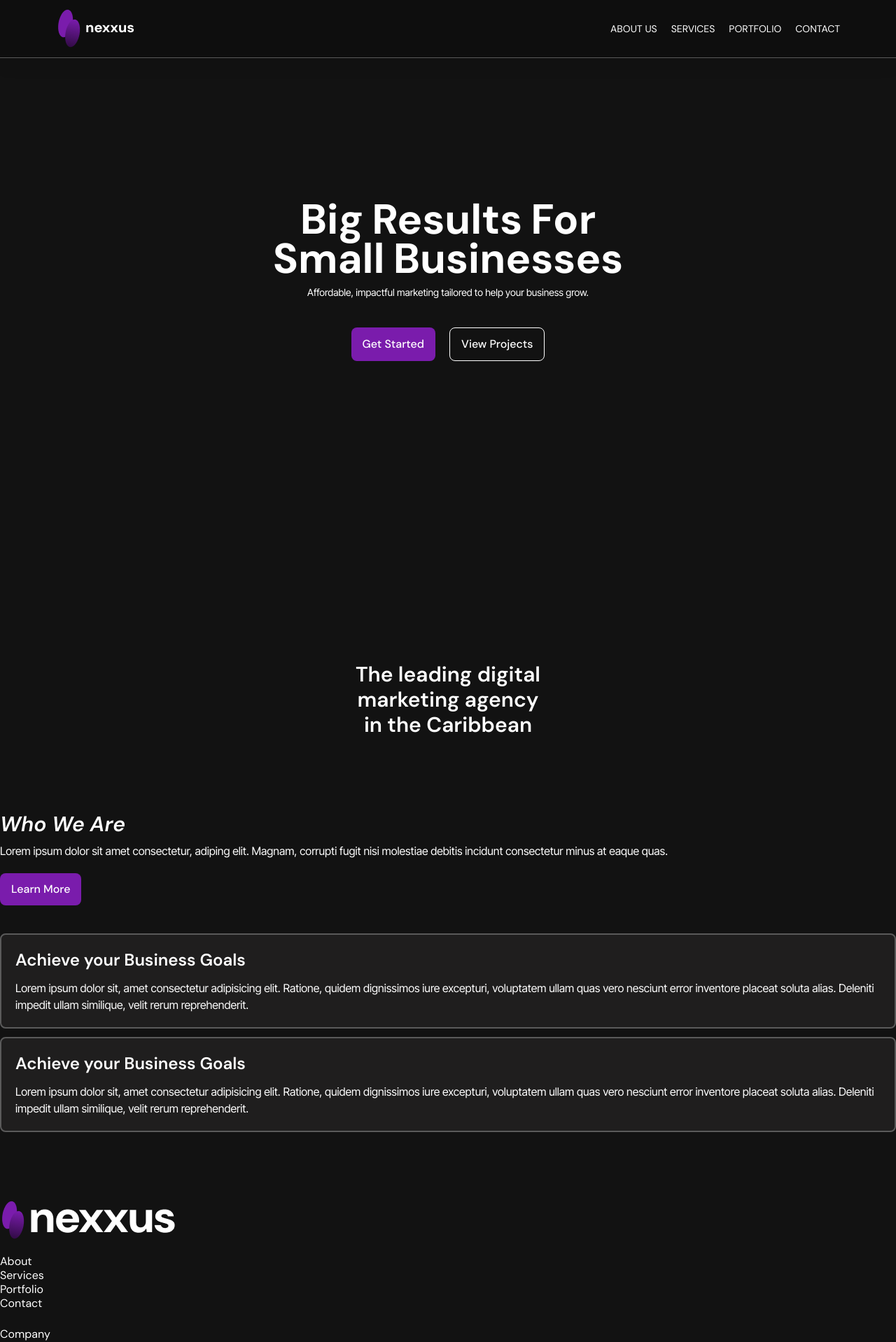
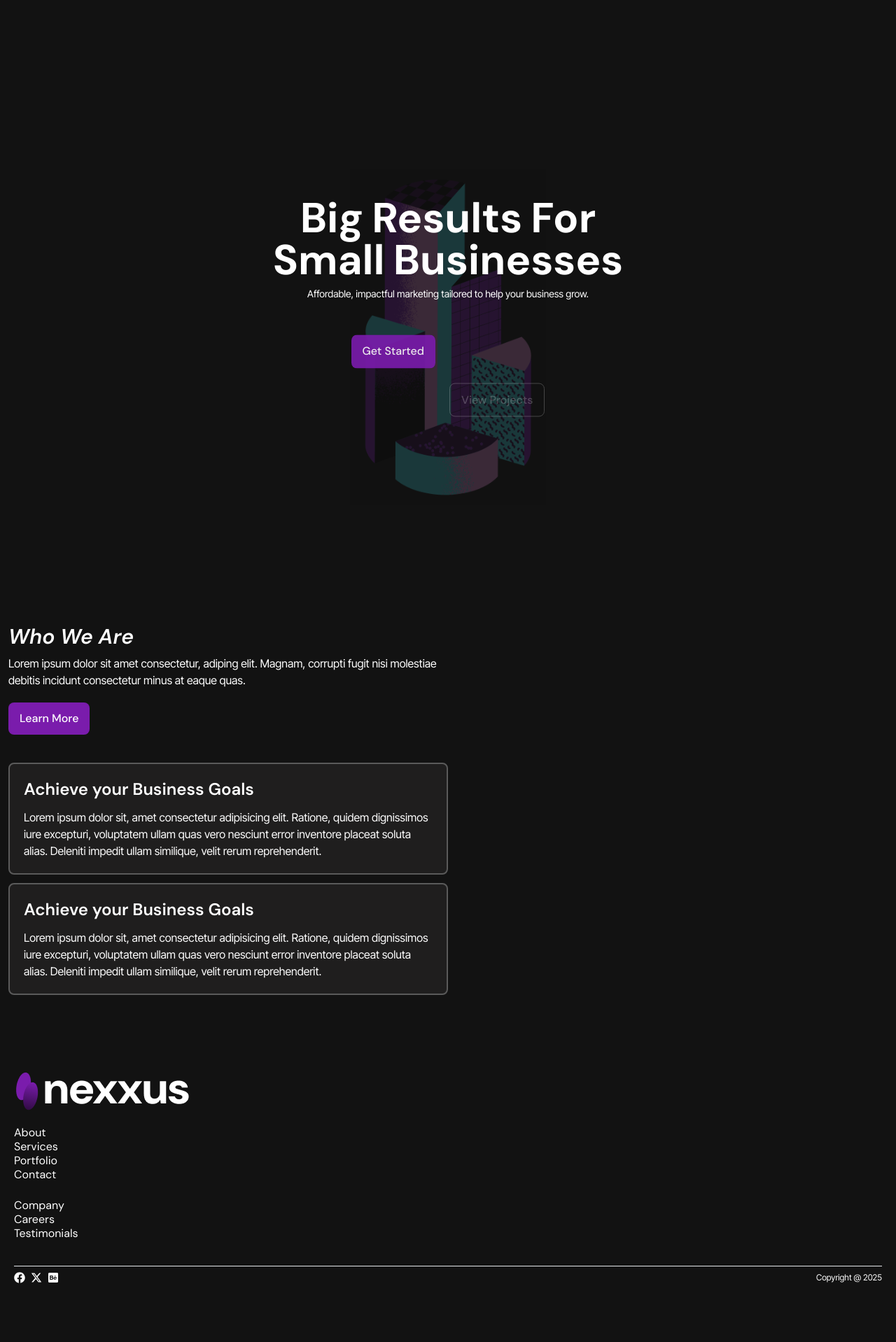
Before and after one commit to Sariah-dotcom/nexxus, a React (Vite) app: page / in a window 1280 px wide. Shown: the top 1918 px of the page at 70% size. After the commit the page ends 1854 px from the top, so only its background shows below. Built offline with nearby package versions, Linux system fonts and the light colour scheme.

Commit message:
add header animation

```diff
--- a/src/components/About.jsx
+++ b/src/components/About.jsx
@@ -2,15 +2,9 @@ import React from 'react'
 
 export default function About() {
   return (
-    <section className='flex flex-col gap-10'>
-        <div className="hightlight-container h-[30vh] flex flex-col justify-center items-center text-white text-center font-dm font-semibold text-3xl">
-            <span className="hightlight">The leading digital</span>
-            <span className="hightlight">marketing agency</span>
-            <span className="hightlight">in the Caribbean</span>
-        </div>
-
-        <div>
-            <div className='flex flex-col gap-10'>
+    <section className='flex flex-col gap-10 p-3'>
+        <div className='flex flex-col'>
+            <div className='lg:w-1/2 flex flex-col gap-10'>
                 <div>
                     <h2 className='text-3xl font-semibold italic mb-2'>Who We Are</h2>
                     <p>Lorem ipsum dolor sit amet consectetur, adiping elit. Magnam, corrupti fugit nisi molestiae debitis incidunt consectetur minus at eaque quas.</p>
@@ -28,6 +22,11 @@ export default function About() {
                     </div>
                 </div>
             </div>
+
+            <div className='hidden lg:w-1/2 flex'>
+                <img src="/laptop.png" alt="" />
+                <img className='absolute lg:right-20 h-[20rem]' src="/phone.png" alt="" />
+            </div>
         </div>
     </section>
   )
--- a/src/components/Footer.jsx
+++ b/src/components/Footer.jsx
@@ -6,7 +6,7 @@ import { FaBehanceSquare } from "react-icons/fa";
 
 export default function Footer() {
   return (
-    <footer className=''>
+    <footer className='px-5'>
         <img src="/nexxus-logo-lg.png" alt="Nexxus logo" />
 
         <ul className='text-white py-3 leading-tight'>
--- a/src/components/Header.jsx
+++ b/src/components/Header.jsx
@@ -1,6 +1,8 @@
 import React, { useState } from 'react'
 import { RiMenu3Fill } from "react-icons/ri";
 import { IoMdClose } from "react-icons/io";
+import gsap from "gsap";
+import { useGSAP } from "@gsap/react";
 
 export default function Header() {
     const [isMenuOpen, setIsMenuOpen] = useState(false);
@@ -9,7 +11,12 @@ export default function Header() {
         setIsMenuOpen((prev) => !prev);
     };
 
+    useGSAP(()=> {
+      gsap.fromTo("nav", {opacity: 0, y: -100},{opacity: 1, y: 0, delay: 6})
+    })
+
   return (
+
     <nav className='fixed w-full border-b border-light-grey py-3 px-4 lg:py-3 lg:px-20 z-20'>
       <div className='flex justify-between items-center'>
         <img src="/nexxus-logo.png" alt="Nexxus logo" />
--- a/src/components/Hero.jsx
+++ b/src/components/Hero.jsx
@@ -5,7 +5,9 @@ import { useGSAP } from "@gsap/react";
 export default function Hero() {
   useGSAP(()=>{
 
-    gsap.fromTo(".cta-1", {x: -20, opacity: 0}, {x: 0, opacity: 1, duration: 0.75 })
+    gsap.fromTo(".hero-img", {opacity: 0, scale: 0.2}, {opacity: 0.2, scale: 1, duration: 1.5, ease: 'back.inOut'})
+
+    gsap.fromTo(".cta-1", {x: -20, opacity: 0}, {x: 0, opacity: 1, duration: 0.75 }, "<99%")
     gsap.fromTo(".cta-2", {y: 20, opacity: 0}, {y: 0, opacity: 1, duration: 0.75}, "<50%")
     gsap.fromTo(".cta-3", {x: 20, opacity: 0}, {x: 0, opacity: 1, duration: 0.75}, "<50%")
     gsap.fromTo(".cta-4", {y: 20, opacity: 0}, {y: 0, opacity: 1, duration: 0.75}, "<50%")
@@ -13,12 +15,10 @@ export default function Hero() {
 
     gsap.fromTo(".hero-text",
       {
-        scale: 0.5,
         y: 20,
         opacity: 0
       },
       {
-        scale: 1,
         y: 0,
         opacity: 1,
         duration: 1.2,
@@ -43,7 +43,7 @@ export default function Hero() {
 
   })
   return (
-    <section className='h-[100vh] flex items-center justify-center'>
+    <section className='h-[100vh] flex flex-col items-center justify-center'>
         <div className='text-center flex flex-col gap-10 items-center'>
            <div className='relative z-10 flex flex-col gap-2'>
 
@@ -53,7 +53,7 @@ export default function Hero() {
                 <h1><span className='cta-2'>Results </span></h1>
                 <h1><span className='cta-3'>For</span></h1>
               </div>
-              <div className='cta-text flex gap-3 -mt-3 lg:-mt-1'>
+              <div className='cta-text flex gap-3 -mt-3 lg:-mt-0'>
                 <h1><span className='cta-4'>Small </span></h1>
                 <h1><span className='cta-5'>Businesses </span></h1>
               </div>
@@ -66,6 +66,9 @@ export default function Hero() {
                 <button className='hero-button primary-button'>Get Started</button>
                 <button className='hero-button secondary-button'>View Projects</button>
             </div>
+
+            <img className='hero-img absolute opacity-20 h-[20rem] lg:h-[30rem] lg:-mt-10' src="/hero-img.png" alt="" />
+
         </div>
     </section>
   )
--- a/src/index.css
+++ b/src/index.css
@@ -52,7 +52,7 @@ button:hover {
 }
 
 nav {
-  background: rgba(10, 10, 10, 0.281);
+  background: rgba(10, 10, 10, 0.055);
   box-shadow: 0 4px 30px rgba(0, 0, 0, 0.1);
   backdrop-filter: blur(3px);
   -webkit-backdrop-filter: blur(1px);
```
Also changed, not shown: public/hero-img.png (added), 1 other file (tests, documents, lock files or other folders).
